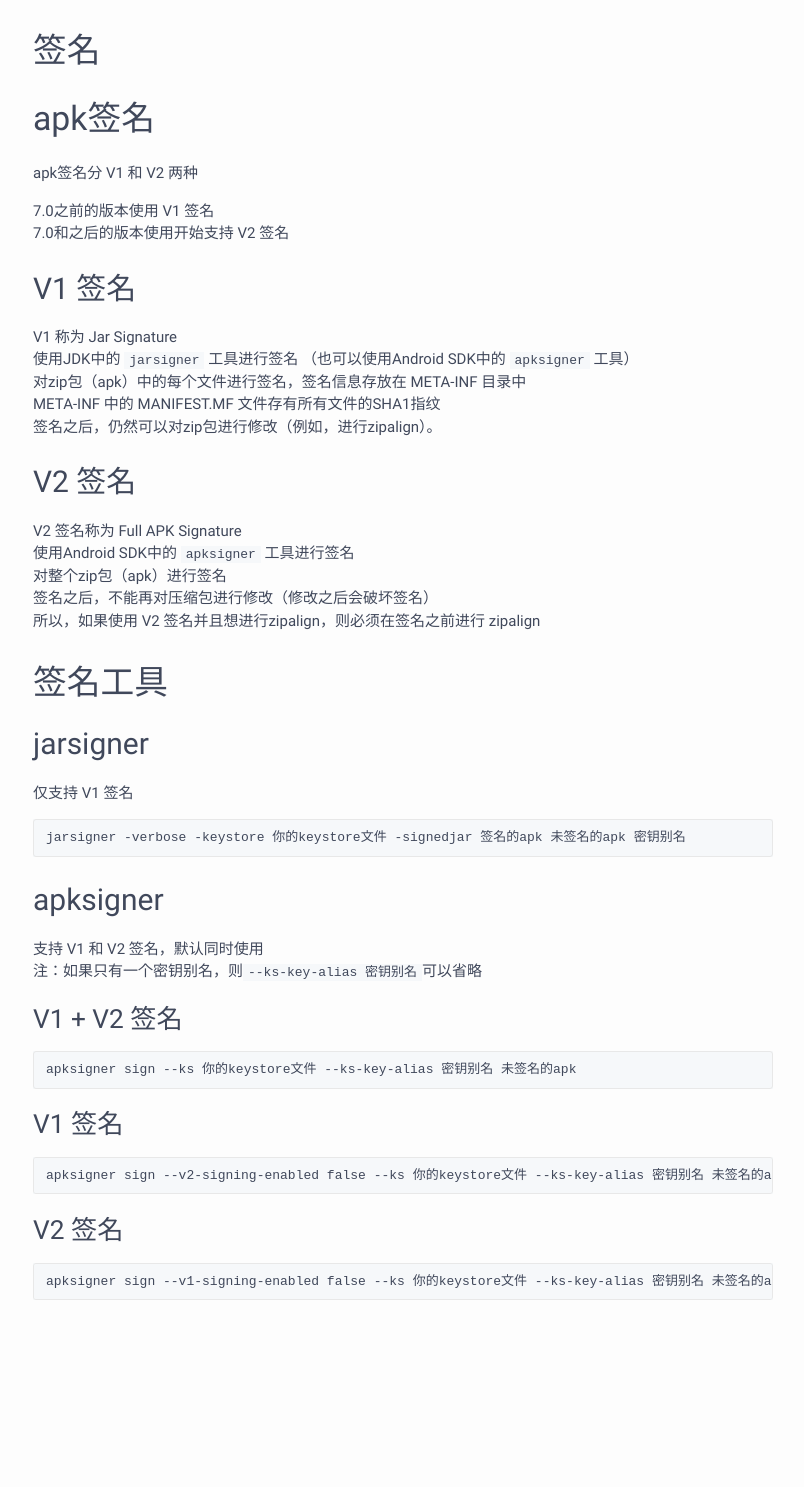
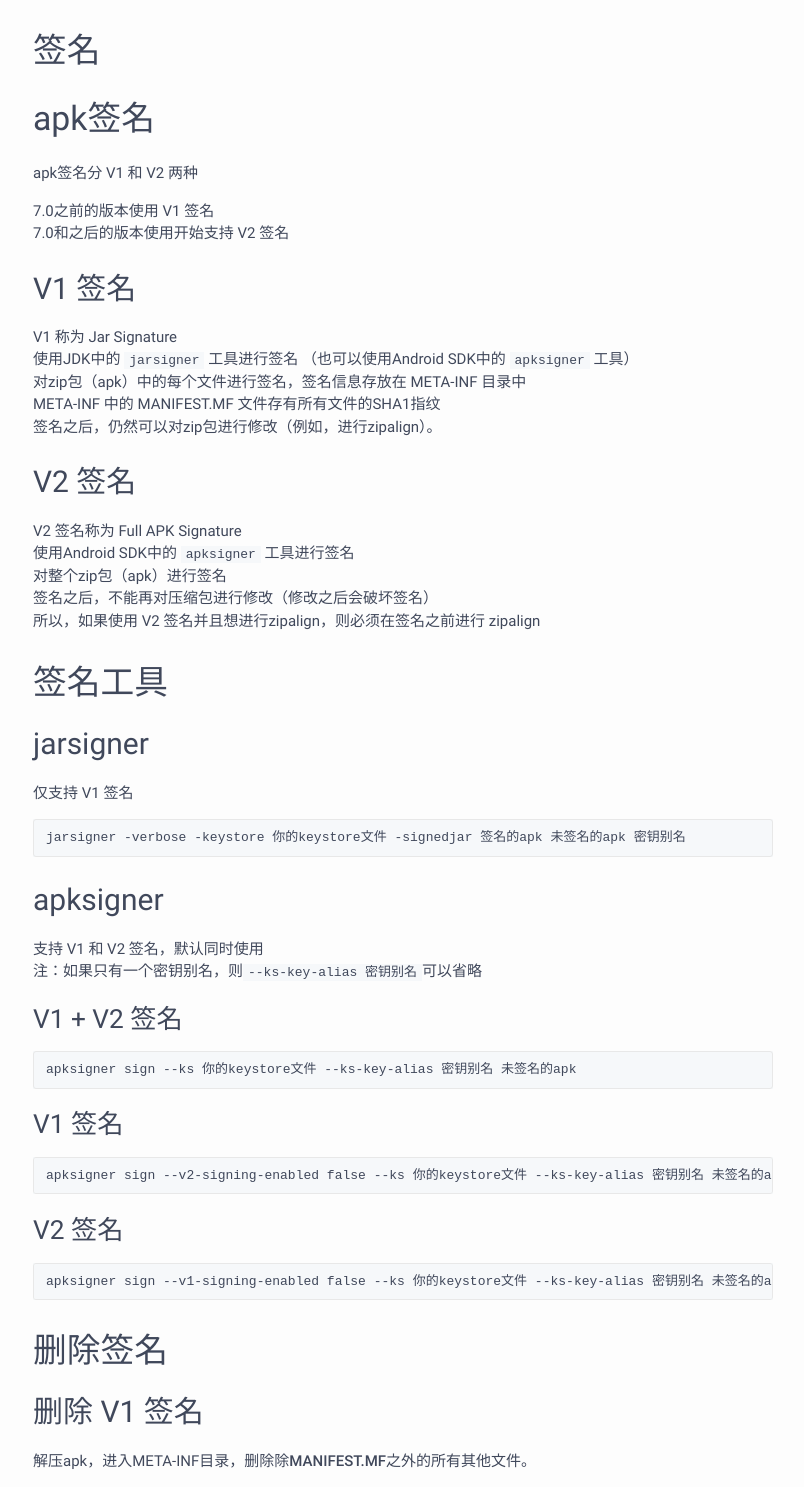
Before and after one commit to thomasl007/thomasl007.github.io, a Jekyll site: the page built from collections/_Android/签名.md, in a window 1280 px wide. Shown: the whole page, without its empty margins (237-1041 px from the left). Built offline with Jekyll 4.4.1, drawn with Linux system fonts in a browser that asks for light colours; nearby versions of some CDN libraries; before the commit the page ends 1313 px from its top, so only the background shows below that.

Commit message:
Update 签名.md

````diff
--- a/collections/_Android/签名.md
+++ b/collections/_Android/签名.md
@@ -54,3 +54,8 @@ apksigner sign --v2-signing-enabled false --ks 你的keystore文件 --ks-key-ali
 ```
 apksigner sign --v1-signing-enabled false --ks 你的keystore文件 --ks-key-alias 密钥别名 未签名的apk
 ```
+# 删除签名
+
+## 删除 V1 签名
+
+解压apk，进入META-INF目录，删除**除MANIFEST.MF之外**的所有其他文件。 <br/>
````
